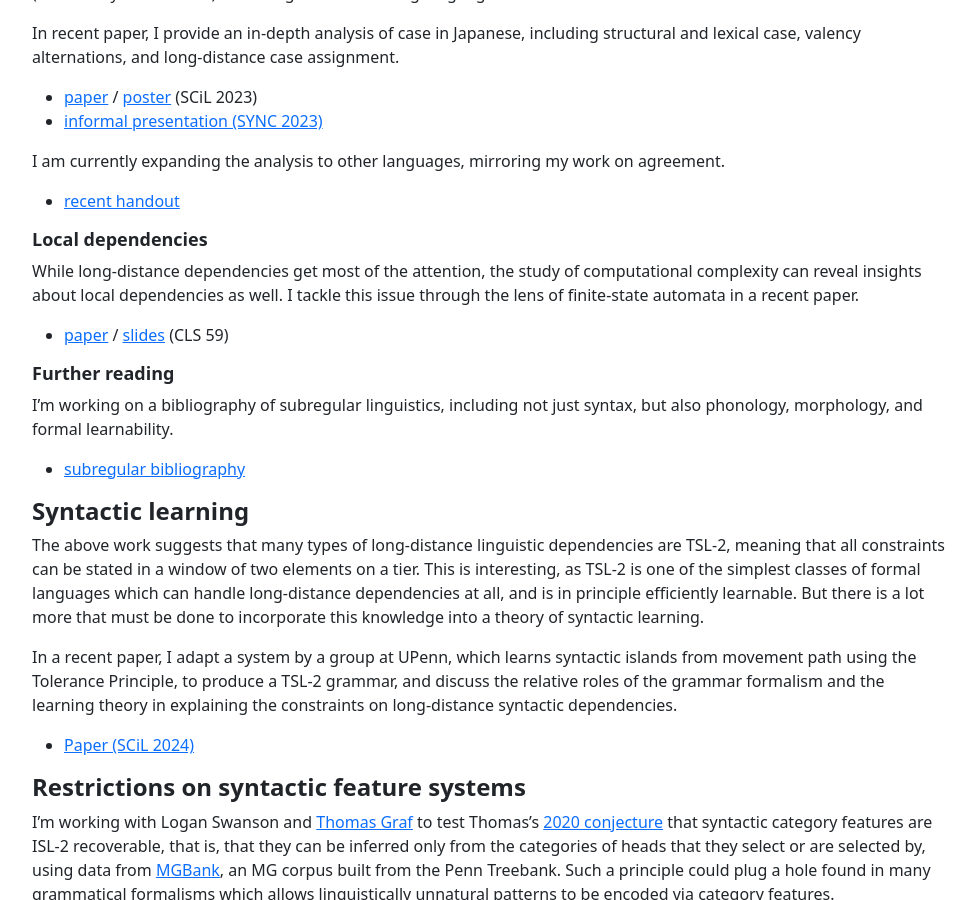
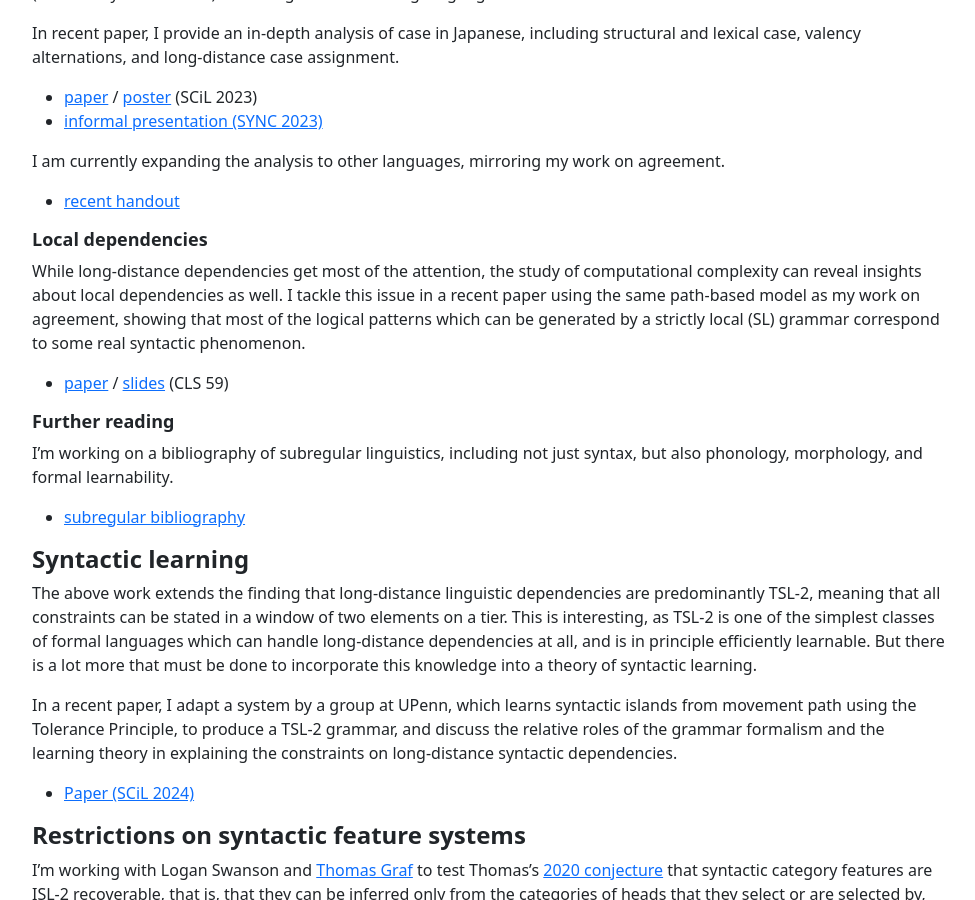
Before and after one commit to khanson679/khanson679.github.io, a Jekyll site: the page built from research.md, in a window 1280 px wide and 900 px high, scrolled down 929 px. Shown: the whole window, without its empty margins (150-1125 px from the left). Built offline with Jekyll 4.4.1, drawn with Linux system fonts in a browser that asks for light colours; some of the changed text lies outside the part shown.

Commit message:
Minor updates.

```diff
--- a/research.md
+++ b/research.md
@@ -45,7 +45,8 @@ I am currently expanding the analysis to other languages, mirroring my work on a
 
 ### Local dependencies
 
-While long-distance dependencies get most of the attention, the study of computational complexity can reveal insights about local dependencies as well. I tackle this issue through the lens of finite-state automata in a recent paper.
+While long-distance dependencies get most of the attention, the study of computational complexity can reveal insights about local dependencies as well.
+I tackle this issue in a recent paper using the same path-based model as my work on agreement, showing that most of the logical patterns which can be generated by a strictly local (SL) grammar correspond to some real syntactic phenomenon.
 
 - [paper][sl-in-syntax] / [slides][sl-in-syntax-slides] (CLS 59)
 
@@ -69,7 +70,7 @@ I'm working on a bibliography of subregular linguistics, including not just synt
 
 ## Syntactic learning
 
-The above work suggests that many types of long-distance linguistic dependencies are TSL-2, meaning that all constraints can be stated in a window of two elements on a tier.
+The above work extends the finding that long-distance linguistic dependencies are predominantly TSL-2, meaning that all constraints can be stated in a window of two elements on a tier.
 This is interesting, as TSL-2 is one of the simplest classes of formal languages which can handle long-distance dependencies at all, and is in principle efficiently learnable.
 But there is a lot more that must be done to incorporate this knowledge into a theory of syntactic learning.
 
```
Also changed, not shown: other parts of research.md (+1 -1 lines).
